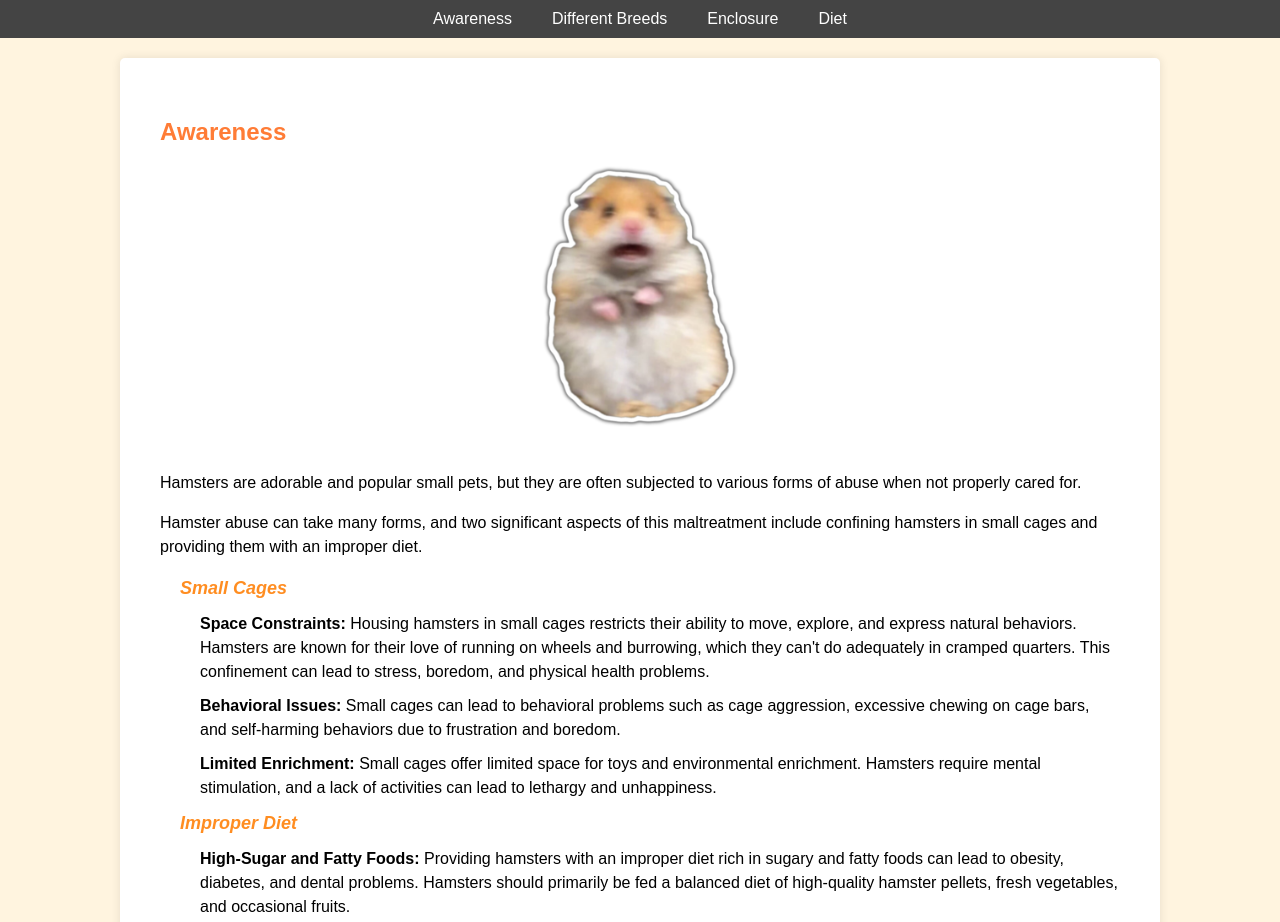
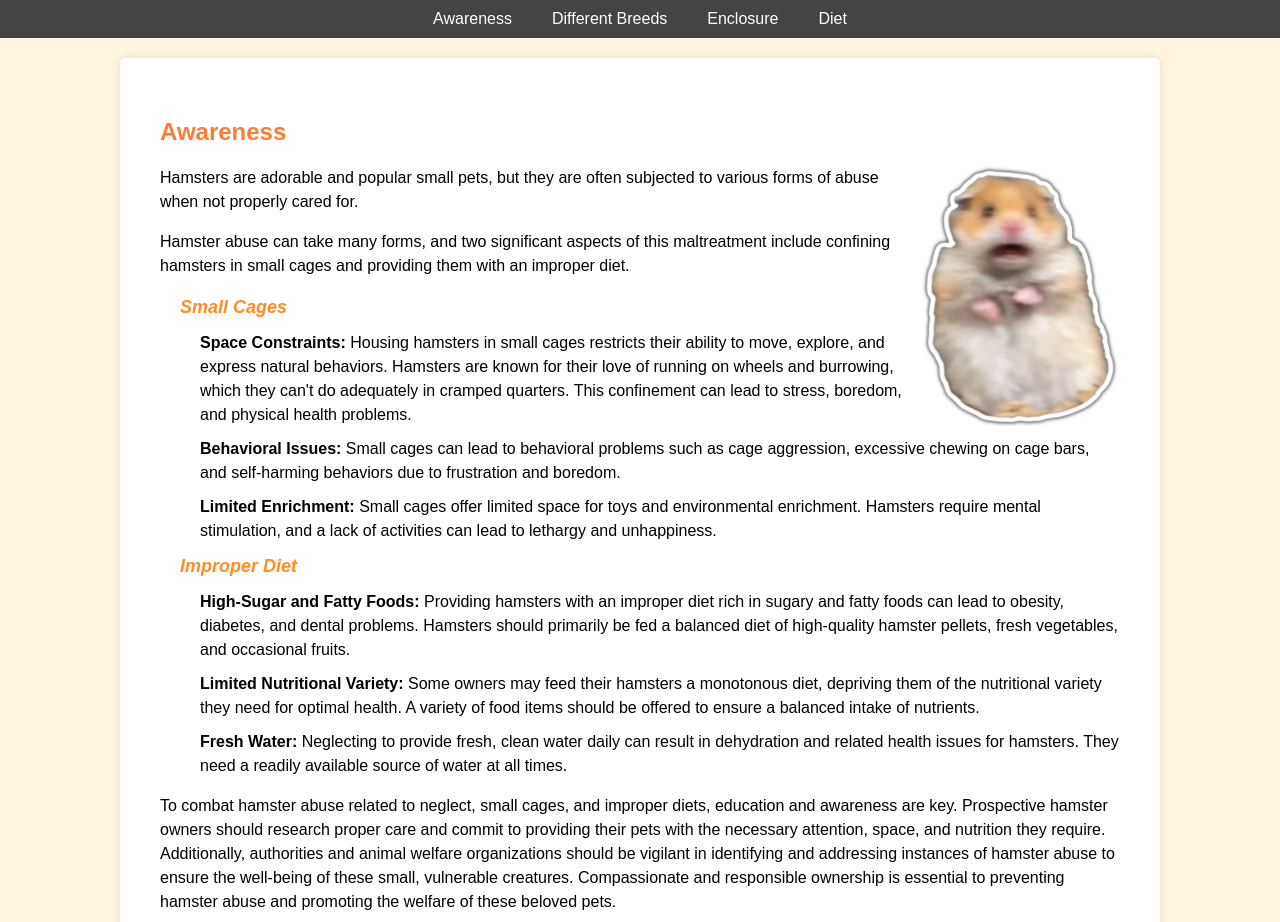
Before and after one commit to williamKhine/hamster-website, a plain HTML site: page hamsterCare.html in a window 1280 px wide. Shown: the top 922 px of the page. Drawn offline with Linux system fonts and the light colour scheme.

Commit message:
using float to move picture

```diff
--- a/hamsterCare.html
+++ b/hamsterCare.html
@@ -22,11 +22,7 @@
         <main>
             <section id="awareness" class="content-section">
                 <h2 class="section-title">Awareness</h2>
-                <figure class="image-section">
-                    <img class="image" src="images/hamsterAbuse.png" alt="Scared Hamster" width="200px" height="200px">
-                    <figcaption class="image-caption">Hamsters are one of the most abused animals worldwide!
-                    </figcaption>
-                </figure>
+                <img class="first-image" src="images/hamsterAbuse.png" alt="Scared Hamster" width="200px" height="200px">
                 <article>
                     <p class="content-paragraph">Hamsters are adorable and popular small pets, but they are often
                         subjected to various forms of abuse when not properly cared for.</p>
--- a/style.css
+++ b/style.css
@@ -20,6 +20,13 @@ body {
 
 .nav-link:hover {
     color: #ff7b00;
+}
+
+.first-image{
+    float: right;
+    margin-bottom: 10px;
+    max-width: 100%;
+    height: auto;
 }
 
 .container {
```
